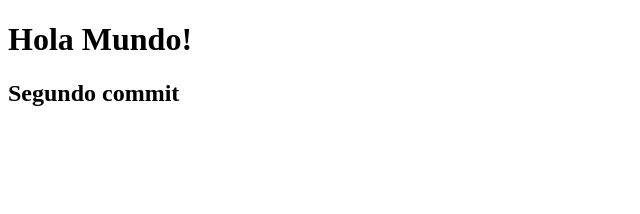
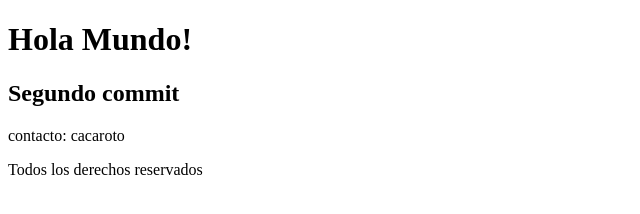
Before and after one commit to fabrigabriell/0909--primer-Repo, a plain HTML site: page index.html in a window 1280 px wide. Shown: the whole page, without its empty margins (0-640 px from the left). Drawn offline with Linux system fonts and the light colour scheme.

Commit message:
footer nuevo messi

```diff
--- a/index.html
+++ b/index.html
@@ -9,5 +9,9 @@
     <h1>Hola Mundo!</h1>
 
     <h2>Segundo commit</h2>
+    <footer>
+        <p>contacto: cacaroto</p>
+        <p>Todos los derechos reservados</p>
+    </footer>
 </body>
 </html>
```
